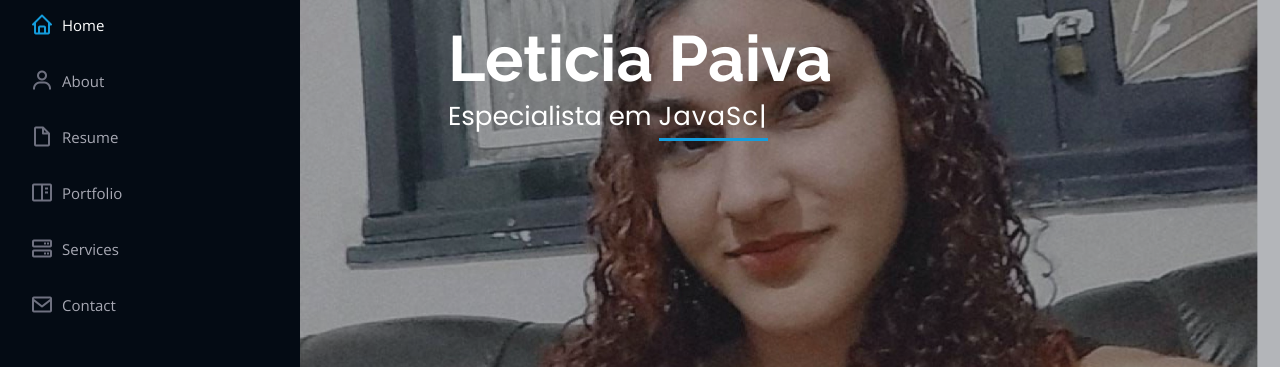
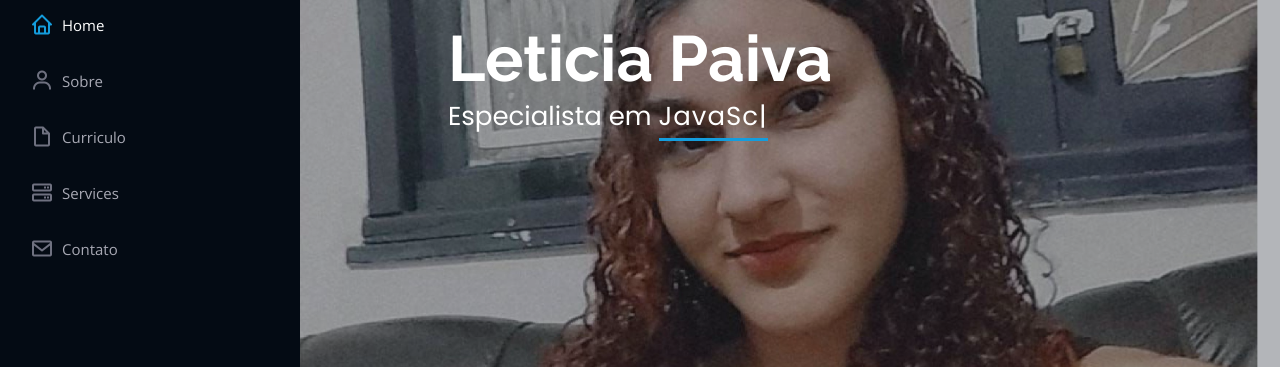
Before and after one commit to letzsi/portfolio, a plain HTML site: page index.html in a window 1280 px wide. Shown: the part 292-659 px from the top of the page. Drawn offline with nearby package versions, Linux system fonts and the light colour scheme.

Commit message:
Tradução do menu lateral

```diff
--- a/index.html
+++ b/index.html
@@ -60,11 +60,10 @@
       <nav id="navbar" class="nav-menu navbar">
         <ul>
           <li><a href="#hero" class="nav-link scrollto active"><i class="bx bx-home"></i> <span>Home</span></a></li>
-          <li><a href="#about" class="nav-link scrollto"><i class="bx bx-user"></i> <span>About</span></a></li>
-          <li><a href="#resume" class="nav-link scrollto"><i class="bx bx-file-blank"></i> <span>Resume</span></a></li>
-          <li><a href="#portfolio" class="nav-link scrollto"><i class="bx bx-book-content"></i> <span>Portfolio</span></a></li>
+          <li><a href="#about" class="nav-link scrollto"><i class="bx bx-user"></i> <span>Sobre</span></a></li>
+          <li><a href="#resume" class="nav-link scrollto"><i class="bx bx-file-blank"></i> <span>Curriculo</span></a></li>
           <li><a href="#services" class="nav-link scrollto"><i class="bx bx-server"></i> <span>Services</span></a></li>
-          <li><a href="#contact" class="nav-link scrollto"><i class="bx bx-envelope"></i> <span>Contact</span></a></li>
+          <li><a href="#contact" class="nav-link scrollto"><i class="bx bx-envelope"></i> <span>Contato</span></a></li>
         </ul>
       </nav><!-- .nav-menu -->
     </div>
```
